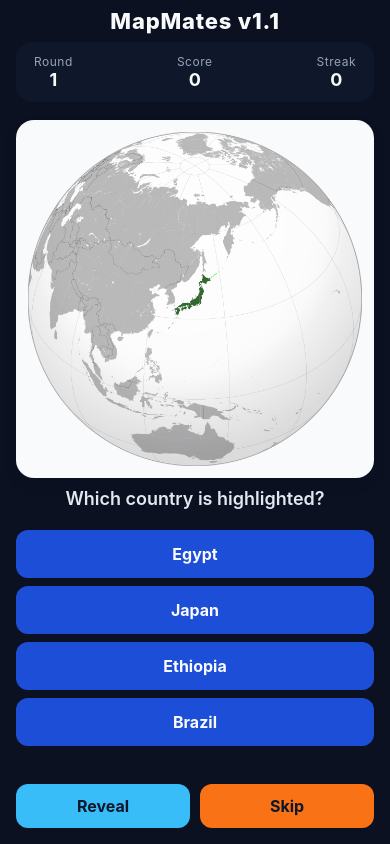
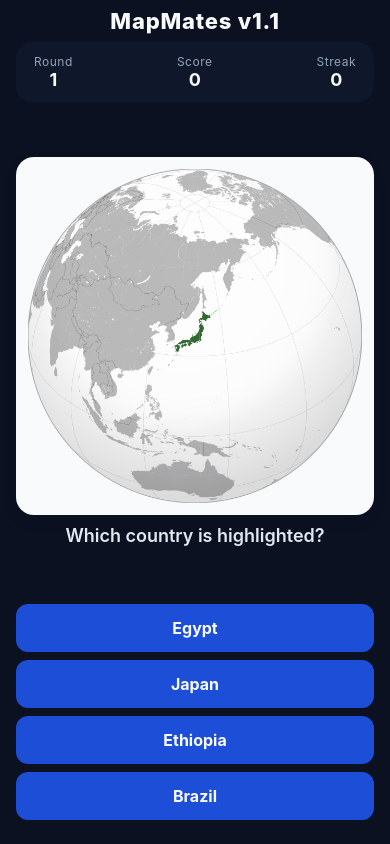
Before and after one commit to Kn0tas/MapMates, a React Native app: screen /Game in a window 390 px wide. Built offline with nearby package versions, Linux system fonts and the light colour scheme.

Commit message:
fix:Remove the skip and reveal buttons

```diff
--- a/src/components/RoundControls.tsx
+++ b/src/components/RoundControls.tsx
@@ -1,74 +1,26 @@
 import React from "react";
-import { Pressable, StyleSheet, Text, View } from "react-native";
+import { StyleSheet, Text, View } from "react-native";
 
 import { RoundStatus } from "../types/country";
 
 type RoundControlsProps = {
   status: RoundStatus;
-  onReveal: () => void;
-  onNext: () => void;
-  onSkip: () => void;
 };
 
-export const RoundControls: React.FC<RoundControlsProps> = ({
-  status,
-  onReveal,
-  onNext: _onNext,
-  onSkip,
-}) => {
+export const RoundControls: React.FC<RoundControlsProps> = ({ status }) => {
   if (status === "playing") {
-    return (
-      <View style={styles.row}>
-        <Pressable
-          style={[styles.button, styles.rowButton, styles.reveal]}
-          onPress={onReveal}
-        >
-          <Text style={styles.buttonText}>Reveal</Text>
-        </Pressable>
-        <Pressable
-          style={[styles.button, styles.rowButton, styles.skip]}
-          onPress={onSkip}
-        >
-          <Text style={styles.buttonText}>Skip</Text>
-        </Pressable>
-      </View>
-    );
+    return null;
   }
 
   return (
-    <View style={styles.tapHint}>
+    <View style={styles.hint}>
       <Text style={styles.hintText}>Tap anywhere to continue</Text>
     </View>
   );
 };
 
 const styles = StyleSheet.create({
-  row: {
-    flexDirection: "row",
-    justifyContent: "space-between",
-    marginTop: 12,
-    gap: 10,
-  },
-  button: {
-    paddingVertical: 12,
-    borderRadius: 12,
-    alignItems: "center",
-  },
-  rowButton: {
-    flex: 1,
-  },
-  reveal: {
-    backgroundColor: "#38bdf8",
-  },
-  skip: {
-    backgroundColor: "#f97316",
-  },
-  buttonText: {
-    color: "#0f172a",
-    fontWeight: "700",
-    fontSize: 16,
-  },
-  tapHint: {
+  hint: {
     alignItems: "center",
     marginTop: 12,
   },
--- a/src/screens/GameScreen.tsx
+++ b/src/screens/GameScreen.tsx
@@ -116,12 +116,7 @@ export const GameScreen: React.FC = () => {
             })}
           </View>
 
-          <RoundControls
-            status={status}
-            onReveal={reveal}
-            onNext={nextRound}
-            onSkip={skipRound}
-          />
+          <RoundControls status={status} />
         </View>
       </Pressable>
     </SafeAreaView>
```
